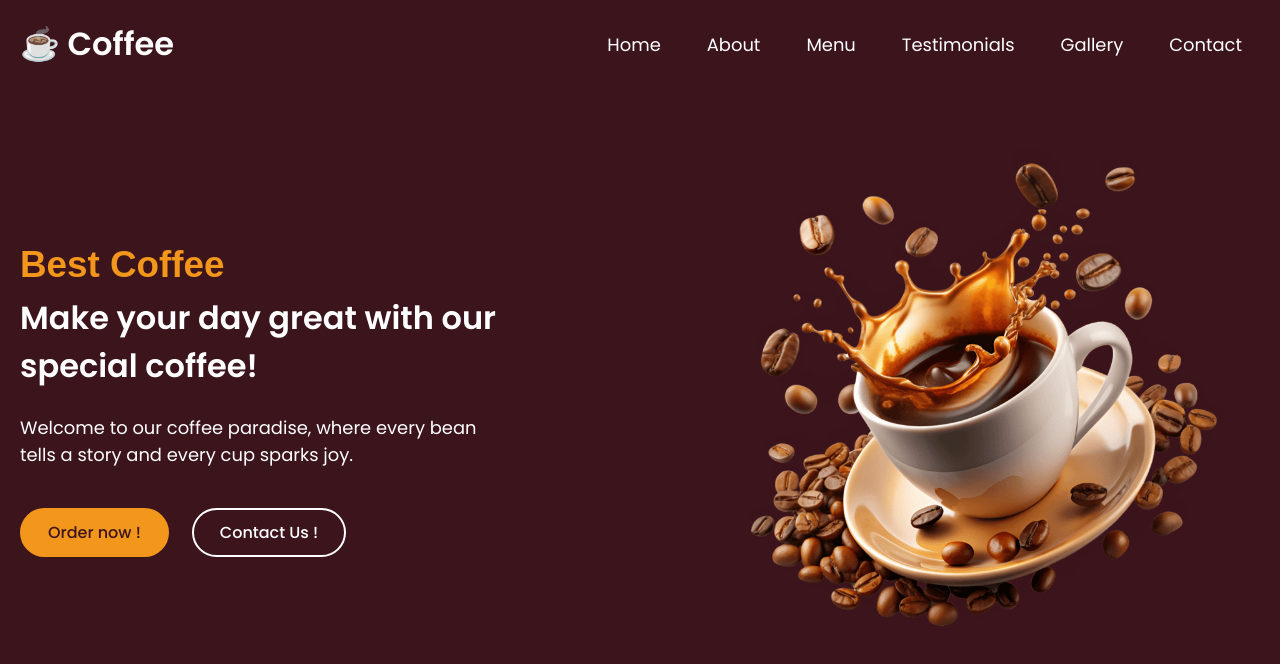
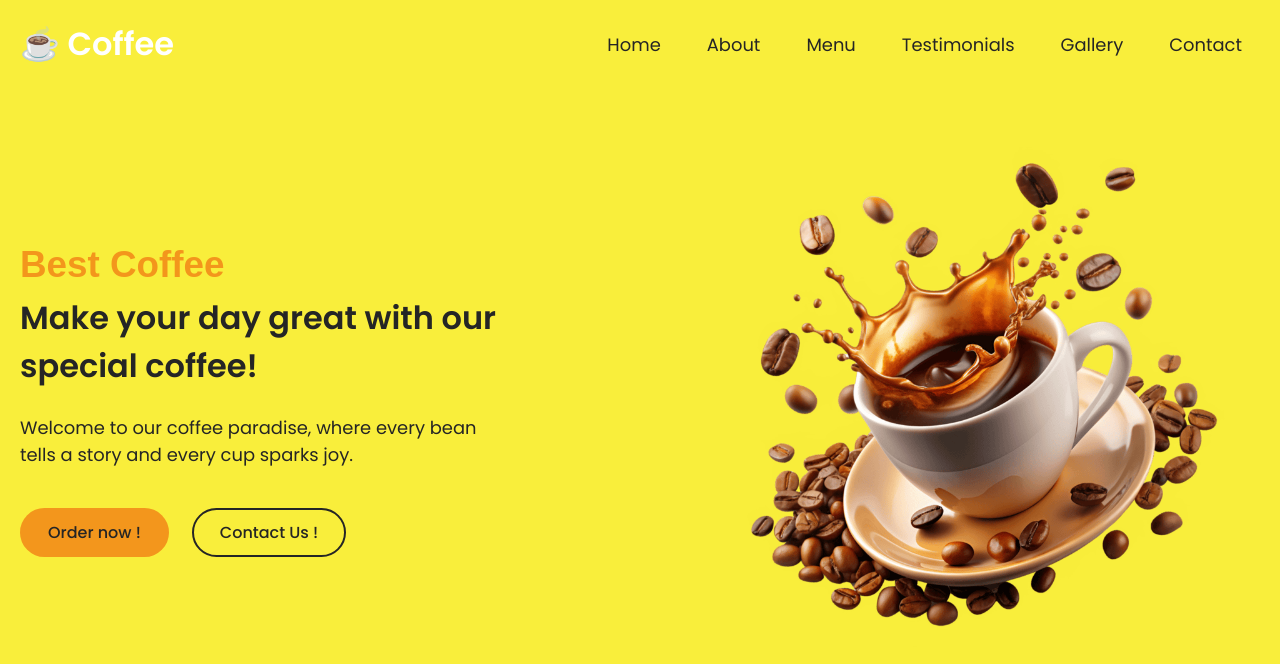
Before and after one commit to pichideveloper/coffee-project, a plain HTML site: page proyecto/index.html in a window 1280 px wide. Drawn offline with Linux system fonts and the light colour scheme; a web font is replaced by a local one.

Commit message:
Update style.css
peruanisao

```diff
--- a/proyecto/style.css
+++ b/proyecto/style.css
@@ -12,7 +12,7 @@
     /*colores */
 --white-color: #fff;
 --dark-color: #252525;
---primary-color: #3b141c;
+--primary-color: #f9ee3b;
 --secondary-color: #f3961c;
 --light-pink-color: #faf4f5;
 --medium-gray-color: #ccc;
@@ -72,12 +72,16 @@ header{
     z-index: 5;
     background-color: var(--primary-color);
 }
+
+
 header .navbar {
     display: flex;
     padding: 20px;
     align-items: center;
     justify-content: space-between;
 }
+
+
 
 .navbar .nav-logo .logo-text {
     color: var(--white-color);
@@ -92,7 +96,7 @@ header .navbar {
 
 .navbar .nav-menu .nav-link {
     padding: 10px 18px ;
-    color: var(--white-color);
+    color: var(--dark-color);
     font-size: var(--font-size-m);
     border-radius: var(--border-radius-m);
     transition:  0.3s ease;
@@ -106,6 +110,10 @@ header .navbar {
     min-height: 100vh;
     background-color:  var(--primary-color);
  }
+
+
+
+
 
  .hero-section .section-content {
     display: flex;
@@ -124,6 +132,7 @@ header .navbar {
     margin-top: 8px;
     max-width: 70%;
     font-size:  var(--font-size-xl);
+    color: var(--dark-color);
     font-weight:  var(--font-weight-semibold);
  }
 
@@ -132,6 +141,7 @@ header .navbar {
  .hero-section .hero-details .description {
     max-width: 70%;
     margin: 24px 0 40px;
+    color: var(--dark-color);
     font-size: var(--font-size-m);
  }
 
@@ -143,7 +153,7 @@ header .navbar {
  .hero-section .hero-details .button {
     padding: 10px  26px;
     border: 2px solid transparent;
-    color: var(--primary-color);
+    color: var(--dark-color);
     border-radius: var(--border-radius-m);
     background-color: var(--secondary-color);
     font-weight:  var(--font-weight-medium);
@@ -152,12 +162,12 @@ header .navbar {
 
  .hero-section .hero-details .button:hover,
  .hero-section .hero-details .contact-us {
-    color: var(--white-color);
-    border-color: var(--white-color);
+    color: var(--dark-color);
+    border-color: var(--dark-color);
     background: transparent;
  }
  .hero-section .hero-details .contact-us:hover {
-    color: var(--secondary-color);
+    color: var(--dark-color);
     border-color: var(--secondary-color);
     background: var(--secondary-color);
  }
```
